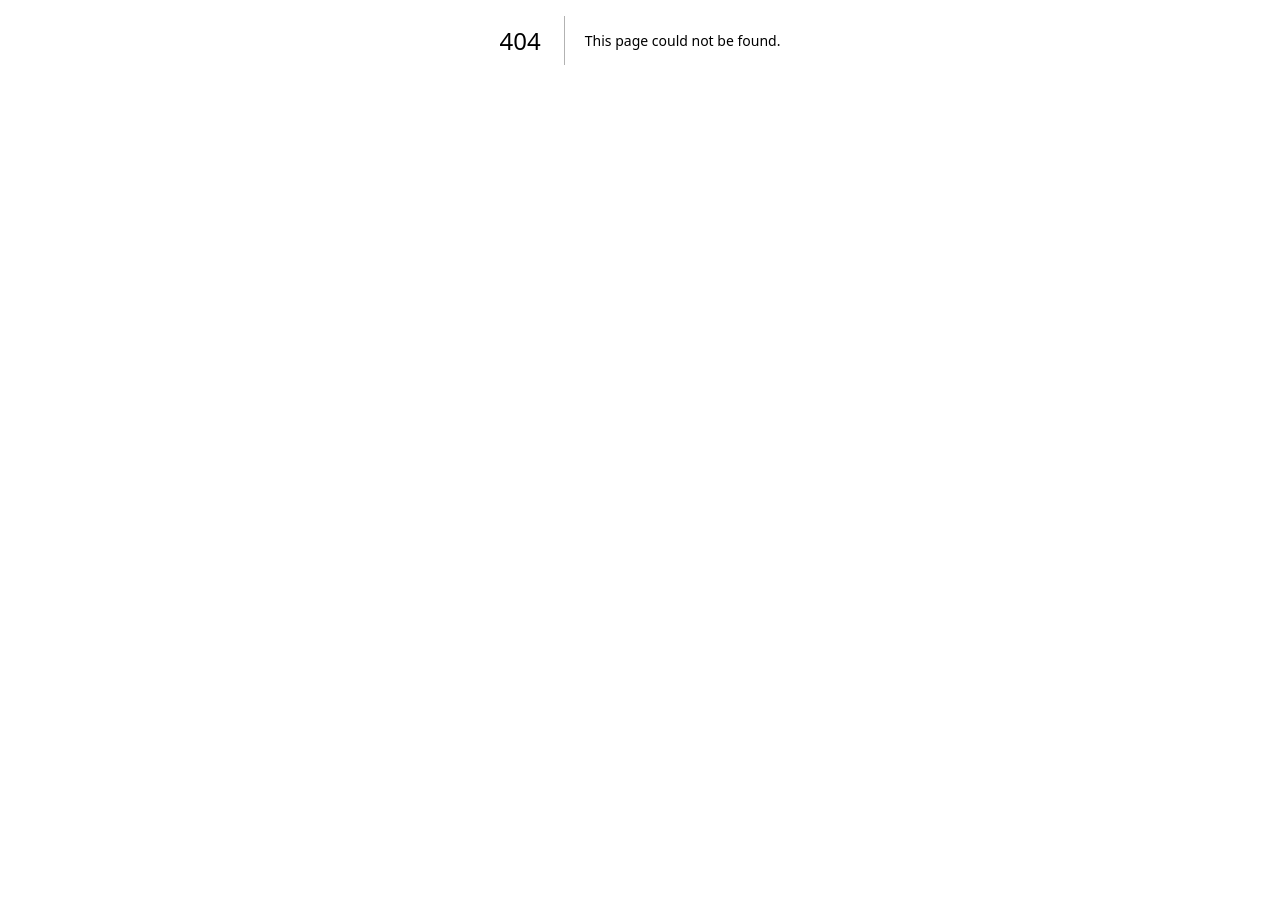
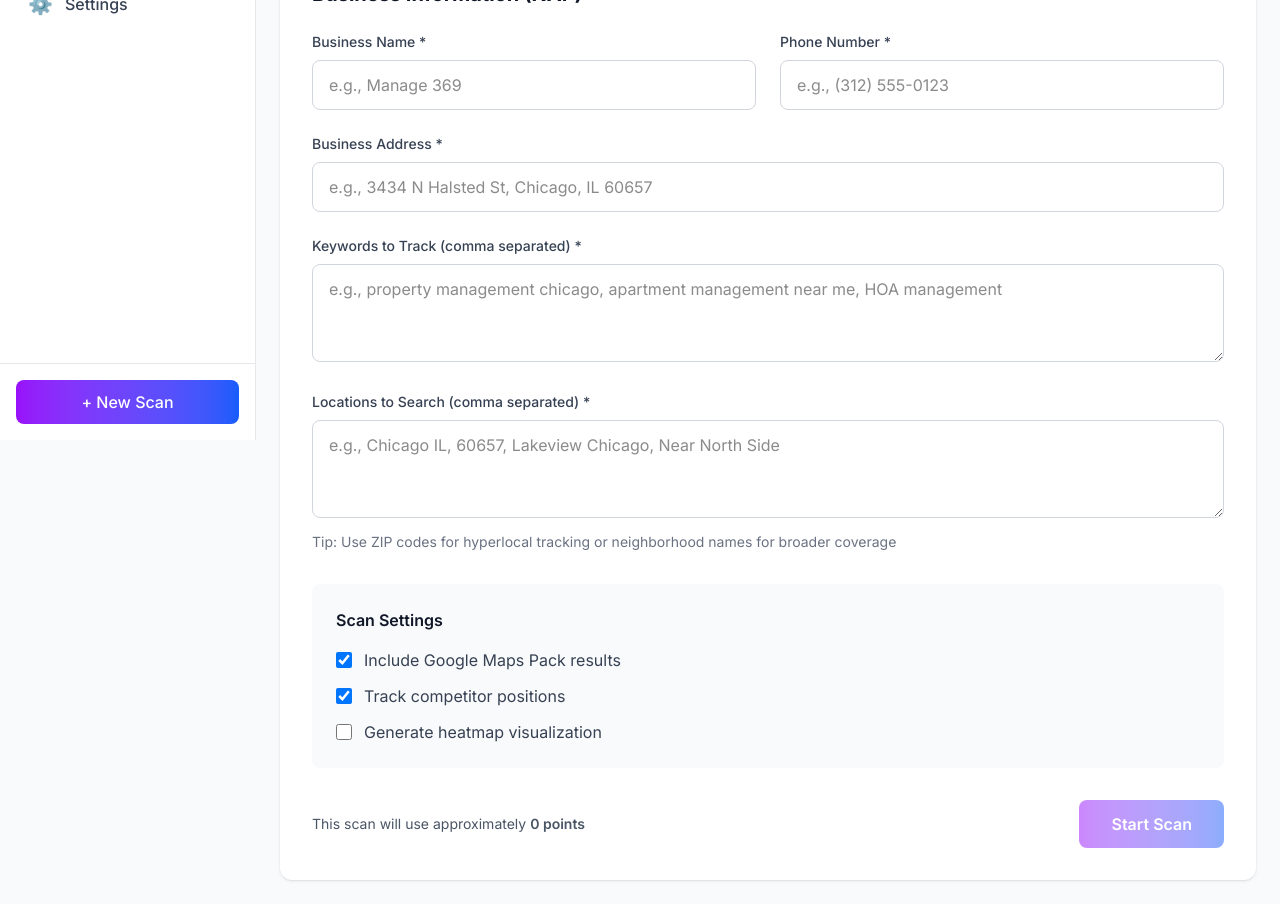
Before and after one commit to Mirsadc1971/mapranx, a Next.js app: page /dashboard/scan in a window 1280 px wide. Before the commit this address had no page. Shown: the part 360-1264 px from the top of the page. Before the commit the page ends 800 px from the top, so only its background shows below. Built offline with nearby package versions, Linux system fonts and the light colour scheme.

Commit message:
Add NAP scan functionality with business tracking

```diff
--- /dev/null
+++ b/app/dashboard/scan/page.tsx
@@ -0,0 +1,221 @@
+'use client';
+
+import { useState } from 'react';
+import DashboardLayout from '@/components/DashboardLayout';
+
+export default function ScanPage() {
+  const [businessName, setBusinessName] = useState('');
+  const [address, setAddress] = useState('');
+  const [phone, setPhone] = useState('');
+  const [keywords, setKeywords] = useState('');
+  const [locations, setLocations] = useState('');
+  const [scanning, setScanning] = useState(false);
+  const [scanResults, setScanResults] = useState<any>(null);
+
+  const handleScan = async () => {
+    setScanning(true);
+
+    // Simulate scan for now - will connect to real API
+    setTimeout(() => {
+      setScanResults({
+        businessName,
+        totalScans: 5,
+        pointsUsed: 5,
+        results: [
+          { keyword: keywords.split(',')[0]?.trim() || 'property management', location: locations.split(',')[0]?.trim() || 'Chicago, IL', position: 3, mapPack: true },
+          { keyword: keywords.split(',')[0]?.trim() || 'property management', location: 'Nearby', position: 5, mapPack: true },
+        ]
+      });
+      setScanning(false);
+    }, 3000);
+  };
+
+  return (
+    <DashboardLayout>
+      <div className="space-y-6">
+        {/* Header */}
+        <div>
+          <h1 className="text-3xl font-bold text-gray-900">New Scan</h1>
+          <p className="text-gray-600 mt-1">Track your business rankings across Google Maps</p>
+        </div>
+
+        {/* Points Balance */}
+        <div className="bg-gradient-to-r from-purple-600 to-blue-600 rounded-xl p-6 text-white">
+          <div className="flex justify-between items-center">
+            <div>
+              <p className="text-purple-100">Available Points</p>
+              <p className="text-3xl font-bold">495</p>
+            </div>
+            <div className="text-right">
+              <p className="text-purple-100">Points per scan</p>
+              <p className="text-2xl font-semibold">1 point</p>
+            </div>
+          </div>
+        </div>
+
+        {/* Scan Form */}
+        <div className="bg-white rounded-xl shadow-sm p-8">
+          <h2 className="text-xl font-bold text-gray-900 mb-6">Business Information (NAP)</h2>
+
+          <div className="grid grid-cols-1 md:grid-cols-2 gap-6">
+            {/* Business Name */}
+            <div>
+              <label className="block text-sm font-medium text-gray-700 mb-2">
+                Business Name *
+              </label>
+              <input
+                type="text"
+                value={businessName}
+                onChange={(e) => setBusinessName(e.target.value)}
+                className="w-full px-4 py-3 border border-gray-300 rounded-lg focus:ring-2 focus:ring-purple-500 focus:border-transparent"
+                placeholder="e.g., Manage 369"
+              />
+            </div>
+
+            {/* Phone */}
+            <div>
+              <label className="block text-sm font-medium text-gray-700 mb-2">
+                Phone Number *
+              </label>
+              <input
+                type="tel"
+                value={phone}
+                onChange={(e) => setPhone(e.target.value)}
+                className="w-full px-4 py-3 border border-gray-300 rounded-lg focus:ring-2 focus:ring-purple-500 focus:border-transparent"
+                placeholder="e.g., (312) 555-0123"
+              />
+            </div>
+
+            {/* Address */}
+            <div className="md:col-span-2">
+              <label className="block text-sm font-medium text-gray-700 mb-2">
+                Business Address *
+              </label>
+              <input
+                type="text"
+                value={address}
+                onChange={(e) => setAddress(e.target.value)}
+                className="w-full px-4 py-3 border border-gray-300 rounded-lg focus:ring-2 focus:ring-purple-500 focus:border-transparent"
+                placeholder="e.g., 3434 N Halsted St, Chicago, IL 60657"
+              />
+            </div>
+
+            {/* Keywords */}
+            <div className="md:col-span-2">
+              <label className="block text-sm font-medium text-gray-700 mb-2">
+                Keywords to Track (comma separated) *
+              </label>
+              <textarea
+                value={keywords}
+                onChange={(e) => setKeywords(e.target.value)}
+                className="w-full px-4 py-3 border border-gray-300 rounded-lg focus:ring-2 focus:ring-purple-500 focus:border-transparent"
+                rows={3}
+                placeholder="e.g., property management chicago, apartment management near me, HOA management"
+              />
+            </div>
+
+            {/* Locations */}
+            <div className="md:col-span-2">
+              <label className="block text-sm font-medium text-gray-700 mb-2">
+                Locations to Search (comma separated) *
+              </label>
+              <textarea
+                value={locations}
+                onChange={(e) => setLocations(e.target.value)}
+                className="w-full px-4 py-3 border border-gray-300 rounded-lg focus:ring-2 focus:ring-purple-500 focus:border-transparent"
+                rows={3}
+                placeholder="e.g., Chicago IL, 60657, Lakeview Chicago, Near North Side"
+              />
+              <p className="text-sm text-gray-500 mt-2">
+                Tip: Use ZIP codes for hyperlocal tracking or neighborhood names for broader coverage
+              </p>
+            </div>
+          </div>
+
+          {/* Scan Settings */}
+          <div className="mt-8 p-6 bg-gray-50 rounded-lg">
+            <h3 className="font-semibold text-gray-900 mb-4">Scan Settings</h3>
+            <div className="space-y-3">
+              <label className="flex items-center">
+                <input type="checkbox" defaultChecked className="mr-3 h-4 w-4 text-purple-600 rounded" />
+                <span className="text-gray-700">Include Google Maps Pack results</span>
+              </label>
+              <label className="flex items-center">
+                <input type="checkbox" defaultChecked className="mr-3 h-4 w-4 text-purple-600 rounded" />
+                <span className="text-gray-700">Track competitor positions</span>
+              </label>
+              <label className="flex items-center">
+                <input type="checkbox" className="mr-3 h-4 w-4 text-purple-600 rounded" />
+                <span className="text-gray-700">Generate heatmap visualization</span>
+              </label>
+            </div>
+          </div>
+
+          {/* Action Button */}
+          <div className="mt-8 flex justify-between items-center">
+            <div className="text-sm text-gray-600">
+              This scan will use approximately <span className="font-semibold">
+                {keywords.split(',').filter(k => k.trim()).length * locations.split(',').filter(l => l.trim()).length} points
+              </span>
+            </div>
+            <button
+              onClick={handleScan}
+              disabled={!businessName || !address || !phone || !keywords || !locations || scanning}
+              className="px-8 py-3 bg-gradient-to-r from-purple-600 to-blue-600 text-white rounded-lg font-semibold hover:shadow-lg transition-all duration-200 disabled:opacity-50 disabled:cursor-not-allowed"
+            >
+              {scanning ? (
+                <span className="flex items-center gap-2">
+                  <svg className="animate-spin h-5 w-5" viewBox="0 0 24 24">
+                    <circle className="opacity-25" cx="12" cy="12" r="10" stroke="currentColor" strokeWidth="4" fill="none" />
+                    <path className="opacity-75" fill="currentColor" d="M4 12a8 8 0 018-8V0C5.373 0 0 5.373 0 12h4zm2 5.291A7.962 7.962 0 014 12H0c0 3.042 1.135 5.824 3 7.938l3-2.647z" />
+                  </svg>
+                  Scanning...
+                </span>
+              ) : 'Start Scan'}
+            </button>
+          </div>
+        </div>
+
+        {/* Results */}
+        {scanResults && (
+          <div className="bg-white rounded-xl shadow-sm p-8">
+            <h2 className="text-xl font-bold text-gray-900 mb-6">Scan Results</h2>
+            <div className="space-y-4">
+              <div className="p-4 bg-green-50 border border-green-200 rounded-lg">
+                <p className="text-green-800">
+                  ✅ Scan complete! Found your business in {scanResults.results.length} locations.
+                </p>
+              </div>
+
+              <div className="space-y-3">
+                {scanResults.results.map((result: any, index: number) => (
+                  <div key={index} className="flex justify-between items-center p-4 border border-gray-200 rounded-lg">
+                    <div>
+                      <p className="font-semibold text-gray-900">{result.keyword}</p>
+                      <p className="text-sm text-gray-600">{result.location}</p>
+                    </div>
+                    <div className="text-right">
+                      <p className="text-2xl font-bold text-purple-600">#{result.position}</p>
+                      {result.mapPack && (
+                        <span className="text-xs bg-green-100 text-green-800 px-2 py-1 rounded">Map Pack</span>
+                      )}
+                    </div>
+                  </div>
+                ))}
+              </div>
+
+              <div className="mt-6 flex gap-3">
+                <button className="px-6 py-2 bg-purple-600 text-white rounded-lg hover:bg-purple-700">
+                  View Full Report
+                </button>
+                <button className="px-6 py-2 border border-gray-300 rounded-lg hover:bg-gray-50">
+                  Export Results
+                </button>
+              </div>
+            </div>
+          </div>
+        )}
+      </div>
+    </DashboardLayout>
+  );
+}
```
Also changed, not shown: 1 other file (tests, documents, lock files or other folders).
